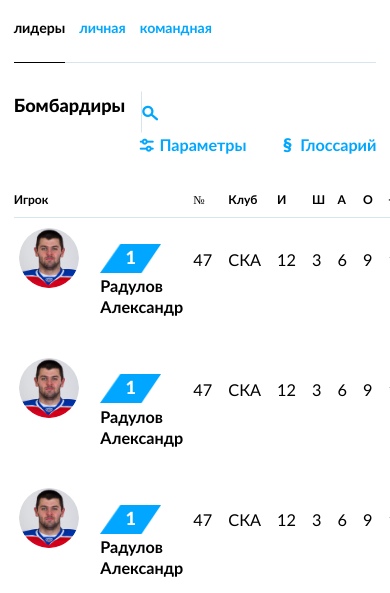
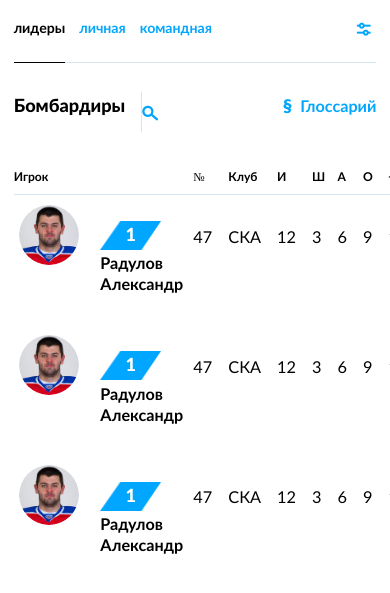
Before and after one commit to AICMedia/KHLadaptive, a plain HTML site: page statistics.html in a window 390 px wide. Shown: the part 220-813 px from the top of the page. Drawn offline with nearby package versions, Linux system fonts and the light colour scheme.

Commit message:
Статистика

```diff
--- a/css/main.css
+++ b/css/main.css
@@ -2113,6 +2113,10 @@
 
 .e-params_btn {
   display: none;
+  float: right;
+  margin-top: 40px;
+  padding: 0;
+  height: 23px;
 }
 
 .e-params_btn:before {
@@ -2901,7 +2905,7 @@
 }
 
 .e-params_btn {
-  display: inline;
+  display: inline-block;
 }
 
 .e-params_close {
@@ -3349,6 +3353,10 @@
   display: none;
 }
 
+.e-params_btn > span {
+  display: none;
+}
+
 /******************************* Statistics Page end ******************************/
 
 }
@@ -3708,6 +3716,10 @@
 .b-gloss_item {
   width: 50%;
 }
+
+.e-params_btn {
+  margin-top: 25px;
+}
 /******************************* Statistics Page end ******************************/
 
 }
--- a/statistics.html
+++ b/statistics.html
@@ -315,6 +315,7 @@
               <b class="e-title_tab_item">командная</b>
             </div>
           </div>
+          <a id="s-params_1" class="e-params_btn"><span>Параметры</span></a>
         </div>
       </div>
 
@@ -325,6 +326,7 @@
             <form class="b-float_panel_block">
               <h5 class="b-float_panel_title">Параметры статистики</h5>
 
+              <div class="b-field_wrap">
                 <div class="e-point_switcher_title">Детализация</div>
                 <div id="detail" class="b-point_switcher_cover">
                   <ul class="e-point_switcher">
@@ -338,6 +340,7 @@
                   <li class="m-fl">общая</li>
                   <li class="m-fr">подробная</li>
                 </ul>
+              </div>
 
               <div class="e-point_switcher_title">Сезон</div>
 
@@ -393,7 +396,6 @@
                   </form>
 
                   <div class="m-fr">
-                    <span id="s-params_1" class="e-params_btn">Параметры</span>
                     <div class="b-switcher m-light">
                       <span class="e-switcher_item m-first" id="b-table_view">таблица</span>
                       <span class="e-switcher_btn"><b style="left: 12px;"></b></span>
```
Also changed, not shown: statistics_command.html (+1 -1 lines), statistics_personal.html (+1 -3 lines). Lines whose indentation alone changed are shown as unchanged.
